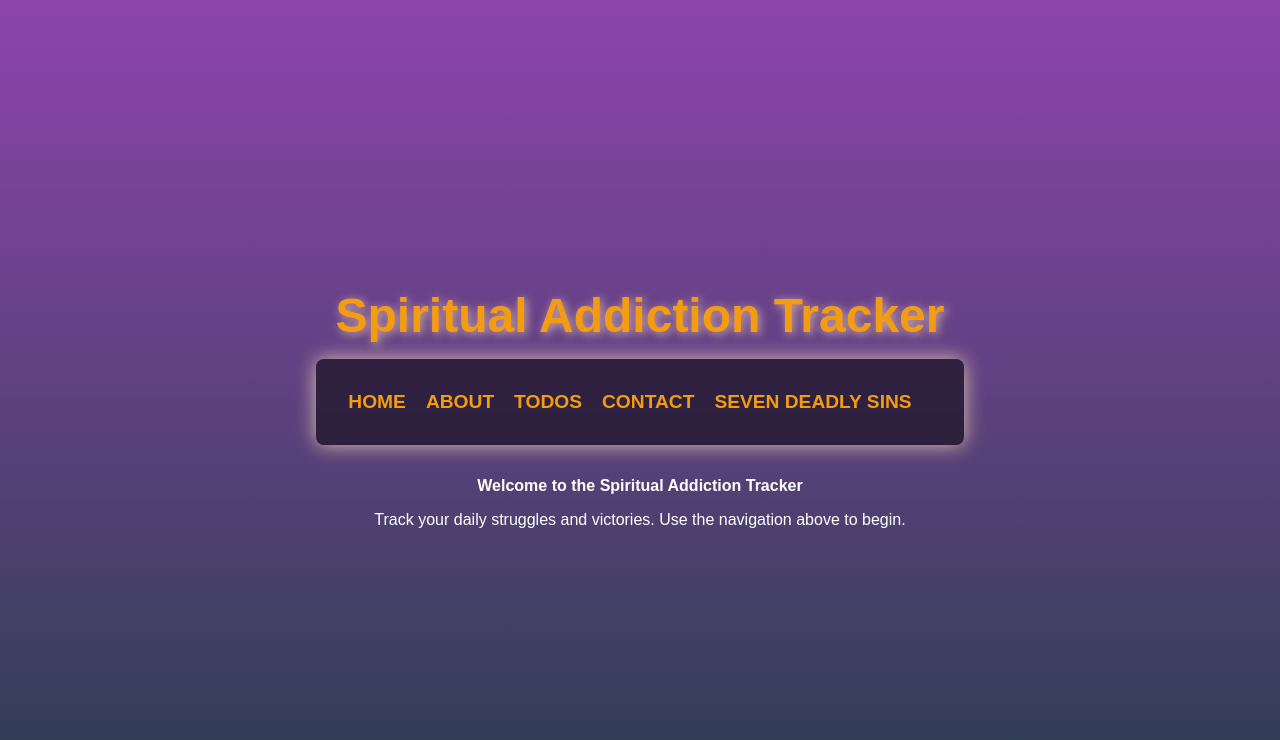
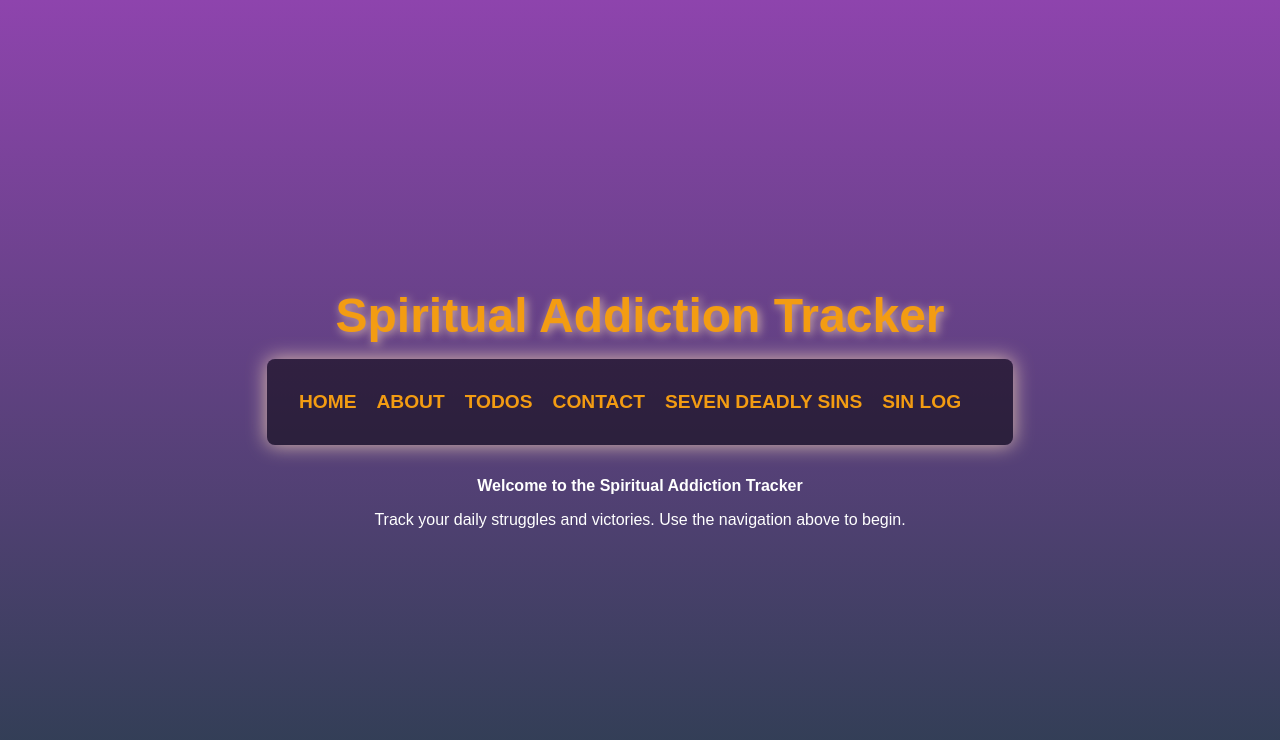
Before and after one commit to Matthew-Bourgeois/spiritual-addiction-tracker, a React (Create React App) app: page / in a window 1280 px wide. Shown: the top 740 px of the page. Built offline with nearby package versions, Linux system fonts and the light colour scheme.

Commit message:
Add SinLog route and navigation link

```diff
--- a/src/App.js
+++ b/src/App.js
@@ -1,11 +1,13 @@
 import React from 'react';
 import { BrowserRouter as Router, Routes, Route, Link } from 'react-router-dom';
 import './App.css';
+
+import Home from './pages/Home';
+import About from './pages/About';
 import Todo from './pages/Todo';
 import Contact from './pages/Contact';
-import Home from './pages/Home';
-import About from './pages/About';
 import SevenDeadlySins from './pages/SevenDeadlySins';
+import SinLog from './pages/SinLog'; // ✅ Import the new page
 
 function App() {
   return (
@@ -19,6 +21,7 @@ function App() {
             <li><Link to="/todo">Todos</Link></li>
             <li><Link to="/contact">Contact</Link></li>
             <li><Link to="/seven-deadly-sins">Seven Deadly Sins</Link></li>
+            <li><Link to="/sin-log">Sin Log</Link></li> {/* ✅ Add Sin Log Link */}
           </ul>
         </nav>
         <Routes>
@@ -27,6 +30,7 @@ function App() {
           <Route path="/todo" element={<Todo />} />
           <Route path="/contact" element={<Contact />} />
           <Route path="/seven-deadly-sins" element={<SevenDeadlySins />} />
+          <Route path="/sin-log" element={<SinLog />} /> {/* ✅ SinLog route */}
         </Routes>
       </div>
     </Router>
```
